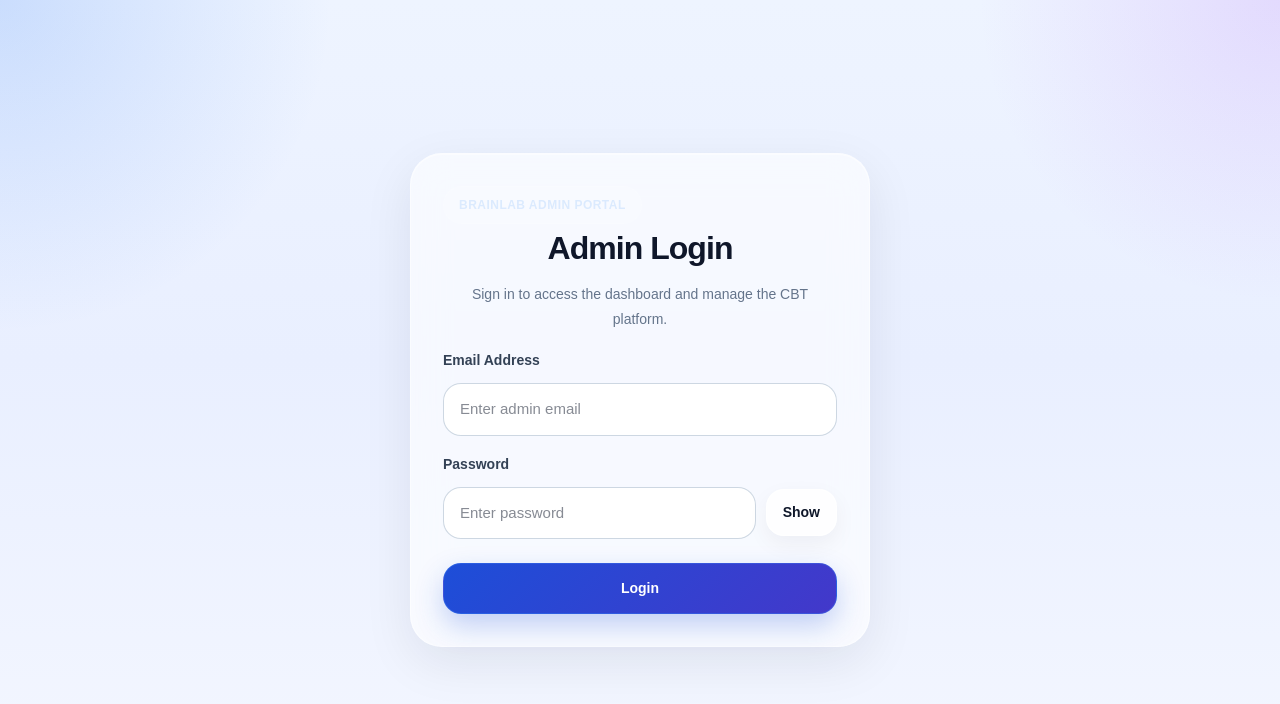
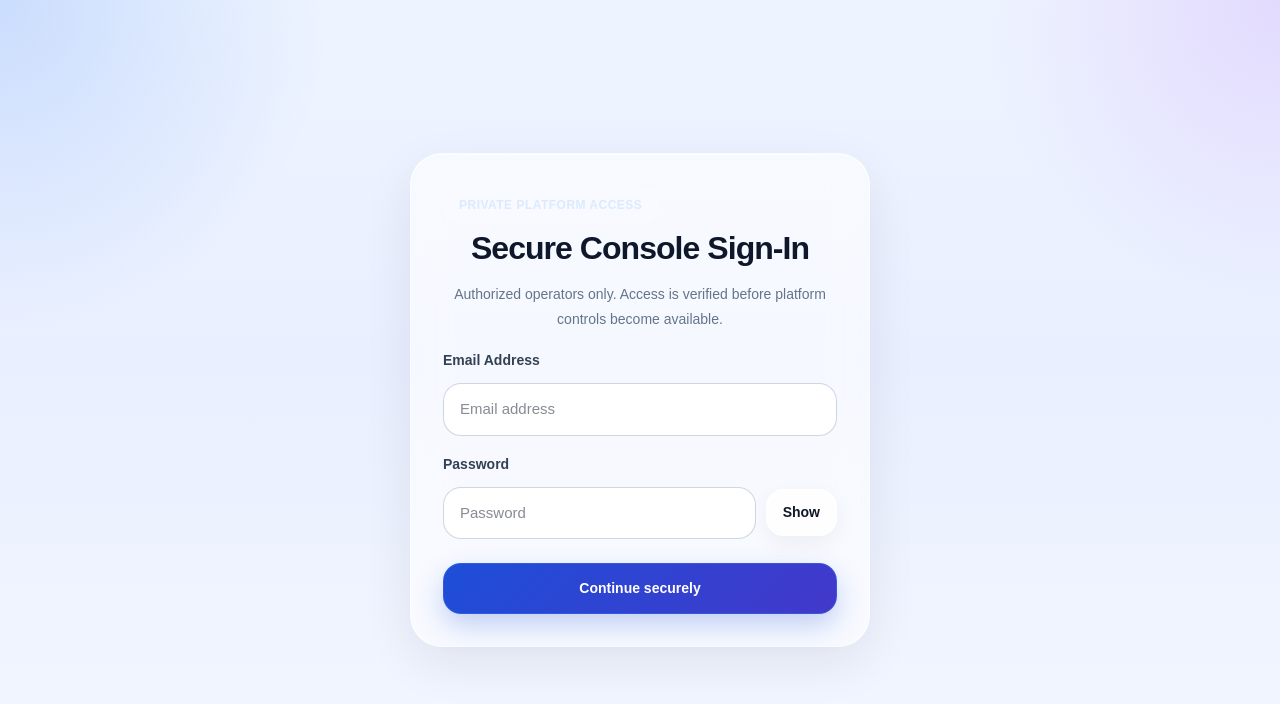
Before and after one commit to JAVABOI05/BRAINLAB-EXAM-CBT, a Next.js app: page /admin/login in a window 1280 px wide. Shown: the top 704 px of the page. Built offline with nearby package versions, Linux system fonts and the light colour scheme; no server answers.

Commit message:
Remove public admin branding from private console sign-in

```diff
--- a/app/admin/login/page.tsx
+++ b/app/admin/login/page.tsx
@@ -15,14 +15,14 @@ export default function AdminLoginPage() {
 
   const handleLogin = async () => {
     if (!email.trim() || !password.trim()) {
-      setErrorText("Please enter your email and password.");
+      setErrorText("Enter your authorized sign-in details.");
       return;
     }
     setLoading(true);
     setErrorText("");
     const result = await adminSignIn(email.trim(), password);
     if (!result.ok) {
-      setErrorText(result.message);
+      setErrorText("Sign-in could not be verified. Check your details or contact the platform owner.");
       setLoading(false);
       return;
     }
@@ -32,24 +32,24 @@ export default function AdminLoginPage() {
   return (
     <main className="admin-login-shell">
       <div className="admin-login-card">
-        <div className="admin-badge">Brainlab Admin Portal</div>
-        <h1 className="admin-login-title">Admin Login</h1>
-        <p className="admin-login-subtitle">Sign in to access the dashboard and manage the CBT platform.</p>
+        <div className="admin-badge">Private Platform Access</div>
+        <h1 className="admin-login-title">Secure Console Sign-In</h1>
+        <p className="admin-login-subtitle">Authorized operators only. Access is verified before platform controls become available.</p>
         <div className="admin-form-group">
-          <label className="admin-label">Email Address</label>
-          <input type="email" value={email} onChange={(e) => setEmail(e.target.value)} placeholder="Enter admin email" className="admin-input" />
+          <label className="admin-label" htmlFor="console-email">Email Address</label>
+          <input id="console-email" type="email" autoComplete="username" value={email} onChange={(e) => setEmail(e.target.value)} placeholder="Email address" className="admin-input" />
         </div>
         <div className="admin-form-group">
-          <label className="admin-label">Password</label>
+          <label className="admin-label" htmlFor="console-password">Password</label>
           <div style={{ display: "flex", gap: "10px", alignItems: "center" }}>
-            <input type={showPassword ? "text" : "password"} value={password} onChange={(e) => setPassword(e.target.value)} placeholder="Enter password" className="admin-input" style={{ flex: 1 }} />
+            <input id="console-password" type={showPassword ? "text" : "password"} autoComplete="current-password" value={password} onChange={(e) => setPassword(e.target.value)} placeholder="Password" className="admin-input" style={{ flex: 1 }} />
             <button type="button" onClick={() => setShowPassword((prev) => !prev)} className="admin-btn-light" style={{ padding: "12px 16px" }}>{showPassword ? "Hide" : "Show"}</button>
           </div>
         </div>
         <div className="admin-form-actions">
-          <button onClick={handleLogin} disabled={loading} className="admin-btn-primary" style={{ width: "100%" }}>{loading ? "Signing in..." : "Login"}</button>
+          <button onClick={handleLogin} disabled={loading} className="admin-btn-primary" style={{ width: "100%" }}>{loading ? "Verifying..." : "Continue securely"}</button>
         </div>
-        {errorText && <div className="admin-message">{errorText}</div>}
+        {errorText && <div className="admin-message" role="alert">{errorText}</div>}
       </div>
     </main>
   );
```
